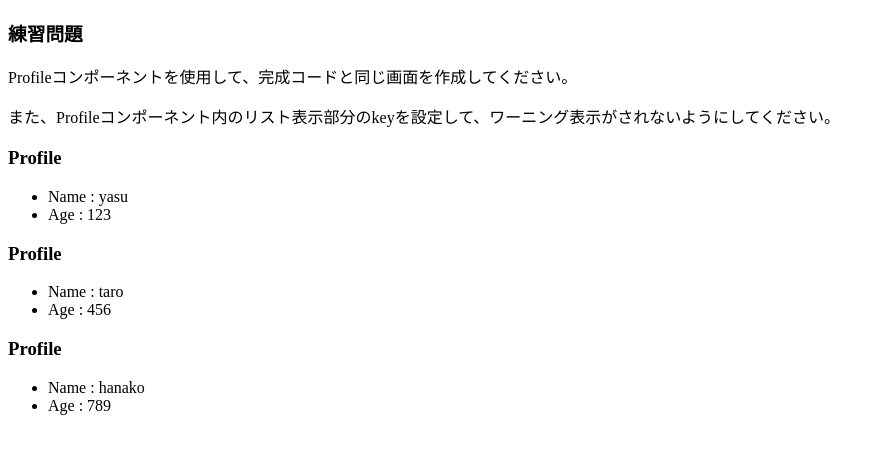
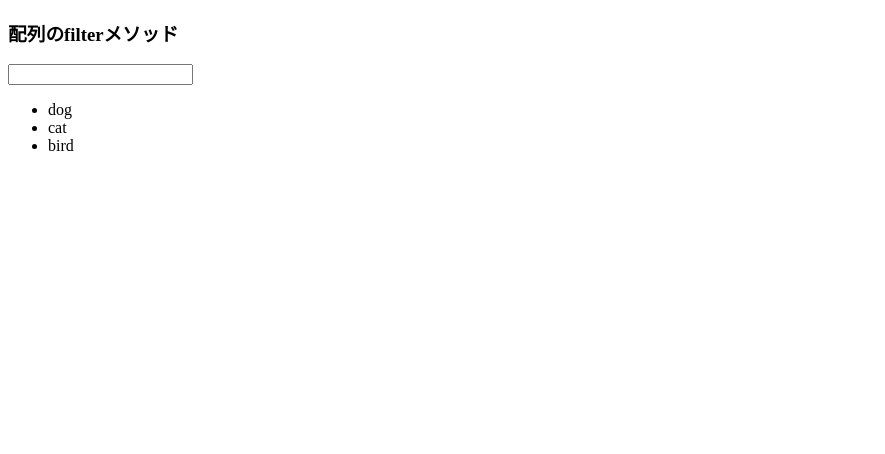
Before and after one commit to yasuaki640/react-tutorial-udemy-code-mafia, a React (Vite) app: page /control-syntax in a window 1280 px wide. Shown: the top 454 px of the page, without its empty margins (0-885 px from the left). Built offline with nearby package versions, Linux system fonts and the light colour scheme.

Commit message:
Refactor ControlSyntax component to use useState hook for filtering animals array based on input value.

```diff
--- a/src/pages/ControlSyntax.tsx
+++ b/src/pages/ControlSyntax.tsx
@@ -1,43 +1,25 @@
-import React from "react";
+import { useState } from "react";
 
-type ProfileProps = {
-  name: string;
-  age: number;
-};
-
-const Profile: React.FC<ProfileProps> = ({ name, age }) => {
-  return (
-    <div>
-      <h3>Profile</h3>
-      <ul>
-        <li>Name : {name}</li>
-        <li>Age : {age}</li>
-      </ul>
-    </div>
-  );
-};
-
-const profiles: ProfileProps[] = [
-  { name: "yasu", age: 123 },
-  { name: "taro", age: 456 },
-  { name: "hanako", age: 789 },
-];
+const animals = ["dog", "cat", "bird"];
 
 export const ControlSyntax = () => {
+  const [filterKeyword, setFilterKeyword] = useState("");
+
   return (
     <>
-      <h3>練習問題</h3>
-      <p>
-        Profileコンポーネントを使用して、完成コードと同じ画面を作成してください。
-      </p>
-      <p>
-        また、Profileコンポーネント内のリスト表示部分のkeyを設定して、ワーニング表示がされないようにしてください。
-      </p>
-      <div>
-        {profiles.map((p) => (
-          <Profile key={p.name + p.age} {...p} />
-        ))}
-      </div>
+      <h3>配列のfilterメソッド</h3>
+      <input
+        type="text"
+        value={filterKeyword}
+        onChange={(e) => setFilterKeyword(e.target.value)}
+      />
+      <ul>
+        {animals
+          .filter((a) => a.indexOf(filterKeyword) !== -1)
+          .map((a) => (
+            <li key={a}>{a}</li>
+          ))}
+      </ul>
     </>
   );
 };
```
